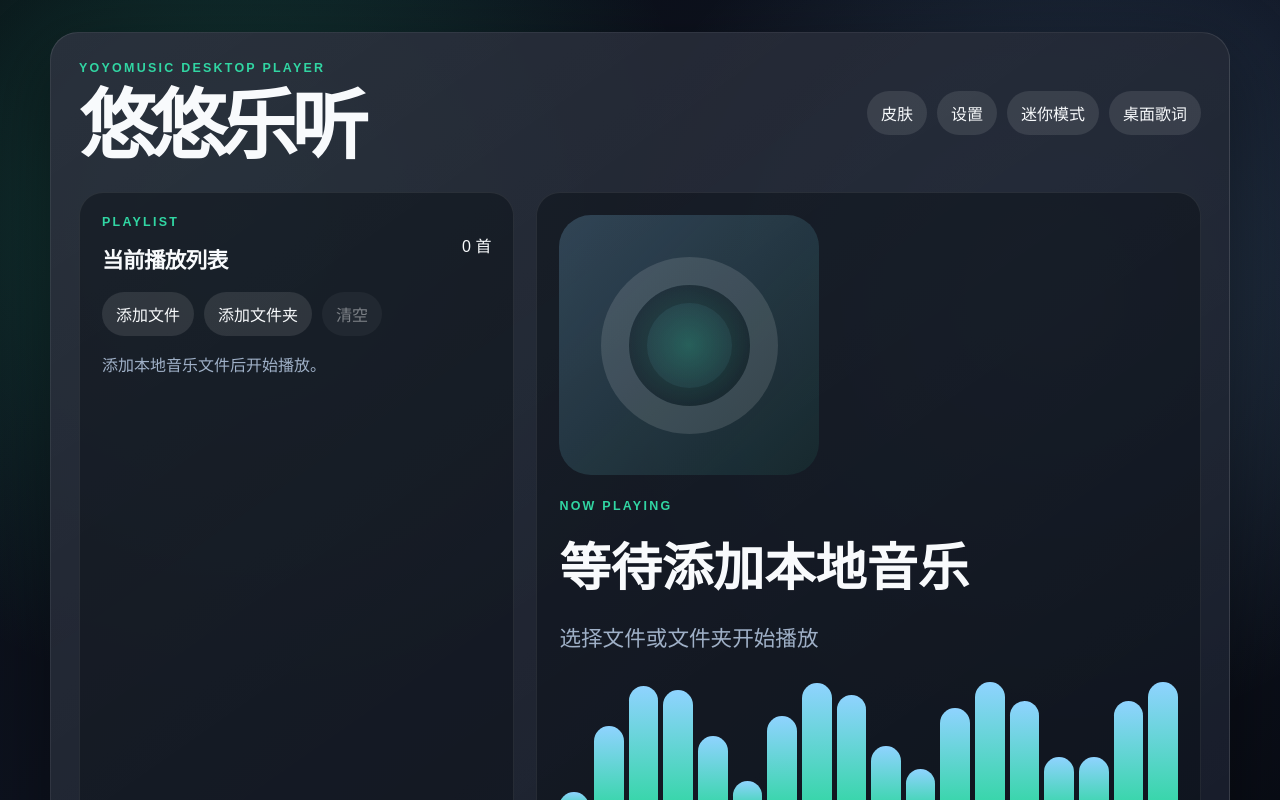
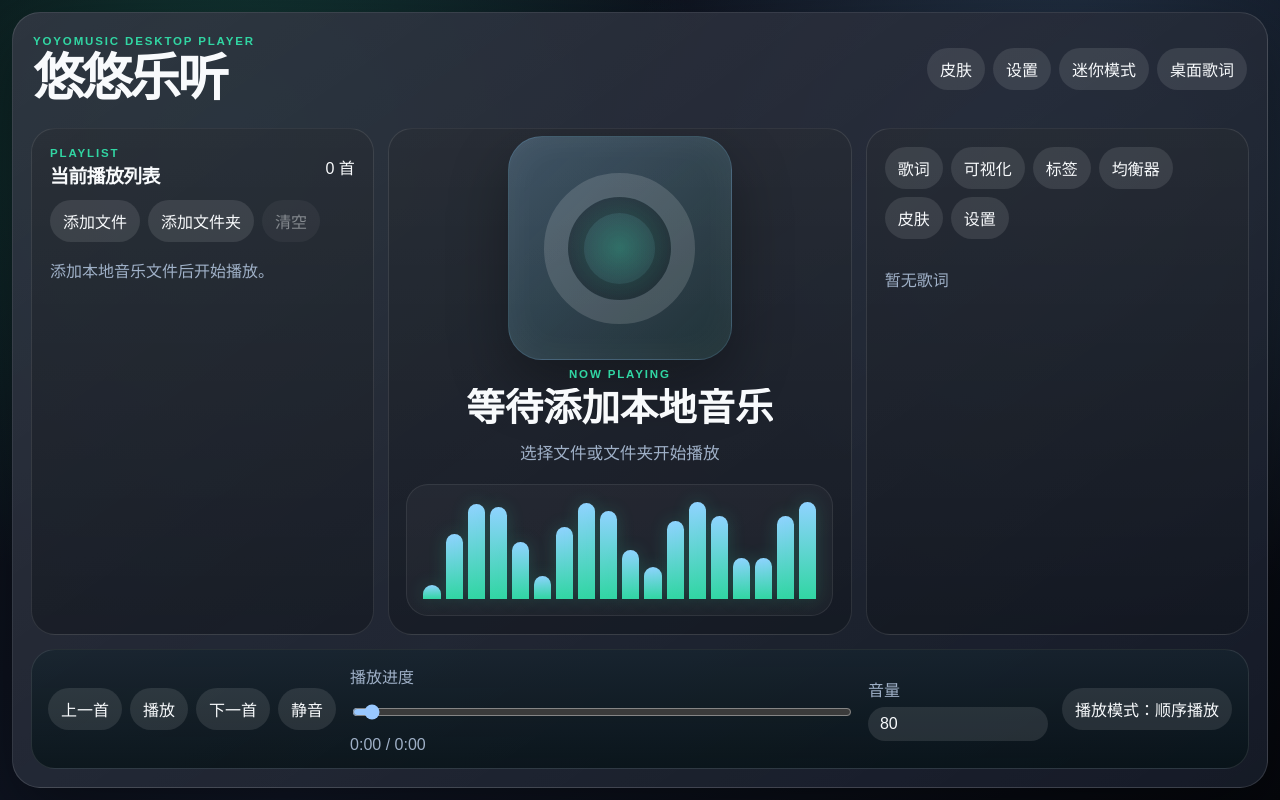
Before and after one commit to ijry/YoYoMusic, a React (Vite) app: page / in a window 1280 px wide. Shown: the top 800 px of the page. Built offline with nearby package versions, Linux system fonts and the light colour scheme.

Commit message:
style: lock main window workbench layout

```diff
--- a/src/styles/app.css
+++ b/src/styles/app.css
@@ -1,11 +1,17 @@
 * {
   box-sizing: border-box;
+}
+
+html,
+body,
+#root {
+  height: 100%;
+  overflow: hidden;
 }
 
 body {
   margin: 0;
   min-width: 320px;
-  min-height: 100vh;
   color: var(--color-text);
   background:
     radial-gradient(circle at 18% 18%, rgba(49, 214, 163, 0.24), transparent 30rem),
@@ -21,21 +27,27 @@ textarea {
 }
 
 .app-shell {
-  min-height: 100vh;
-  display: flex;
-  align-items: center;
-  justify-content: center;
-  padding: 32px;
+  height: 100%;
+  overflow: hidden;
+  display: grid;
+  place-items: center;
+  padding: 12px;
 }
 
 .chrome {
-  width: min(1180px, 100%);
-  min-height: min(760px, calc(100vh - 64px));
-  padding: 28px;
-  border: 1px solid rgba(255, 255, 255, 0.1);
+  width: min(1280px, calc(100vw - 24px));
+  height: calc(100vh - 24px);
+  min-width: 0;
+  min-height: 0;
+  display: grid;
+  grid-template-rows: auto minmax(0, 1fr) auto;
+  gap: 14px;
+  overflow: hidden;
+  padding: 18px;
+  border: 1px solid rgba(255, 255, 255, 0.12);
   border-radius: var(--radius-panel);
   background:
-    linear-gradient(145deg, rgba(255, 255, 255, 0.1), rgba(255, 255, 255, 0.02)),
+    linear-gradient(145deg, rgba(255, 255, 255, 0.12), rgba(255, 255, 255, 0.025)),
     var(--color-surface);
   box-shadow: var(--shadow-panel);
 }
@@ -44,16 +56,16 @@ textarea {
 .panel-heading,
 .transport-row,
 .track-item,
-.workspace,
-.feature-tabs,
-.player-controls {
+.feature-tabs {
   display: flex;
 }
 
 .title-bar {
+  min-height: 60px;
   align-items: center;
   justify-content: space-between;
-  gap: 24px;
+  gap: 18px;
+  padding: 4px 2px 10px;
 }
 
 .title-actions,
@@ -62,72 +74,99 @@ textarea {
 .feature-tabs {
   display: flex;
   flex-wrap: wrap;
-  gap: 10px;
+  gap: 8px;
 }
 
 .eyebrow {
-  margin: 0 0 14px;
+  margin: 0 0 8px;
   color: var(--color-primary);
-  font-size: 0.78rem;
+  font-size: 0.72rem;
   font-weight: 700;
-  letter-spacing: 0.18em;
+  letter-spacing: 0.16em;
   text-transform: uppercase;
 }
 
 h1 {
   margin: 0;
-  font-size: clamp(2.5rem, 6vw, 5rem);
-  line-height: 0.98;
-  letter-spacing: -0.08em;
+  font-size: clamp(2rem, 4vw, 3.2rem);
+  line-height: 0.95;
+  letter-spacing: -0.06em;
 }
 
 h2 {
   margin: 0;
-  font-size: clamp(1.8rem, 4vw, 3.4rem);
+  font-size: clamp(1.5rem, 3vw, 2.55rem);
+  line-height: 1.05;
 }
 
 .subtitle {
-  max-width: 30rem;
-  margin: 20px 0 0;
+  max-width: 28rem;
+  margin: 12px 0 0;
   color: var(--color-muted);
-  font-size: clamp(1.05rem, 2vw, 1.35rem);
-  line-height: 1.7;
+  font-size: clamp(0.96rem, 1.3vw, 1.08rem);
+  line-height: 1.55;
 }
 
 .workspace {
+  min-width: 0;
+  min-height: 0;
   display: grid;
-  grid-template-columns: minmax(280px, 0.95fr) minmax(360px, 1.45fr);
-  gap: 22px;
-  margin: 28px 0;
+  grid-template-columns: minmax(260px, 0.85fr) minmax(320px, 1.15fr) minmax(280px, 0.95fr);
+  gap: 14px;
+  overflow: hidden;
 }
 
 .playlist-panel,
-.now-playing,
-.player-controls {
-  border: 1px solid rgba(255, 255, 255, 0.08);
+.feature-sidebar,
+.now-playing {
+  min-width: 0;
+  min-height: 0;
+  border: 1px solid rgba(255, 255, 255, 0.1);
   border-radius: 24px;
-  background: rgba(4, 8, 15, 0.38);
+  background:
+    linear-gradient(180deg, rgba(255, 255, 255, 0.075), rgba(255, 255, 255, 0.025)),
+    rgba(4, 8, 15, 0.46);
 }
 
-.playlist-panel,
+.playlist-panel {
+  display: grid;
+  grid-template-rows: auto auto minmax(0, 1fr);
+  padding: 18px;
+  overflow: hidden;
+}
+
+.feature-sidebar {
+  display: grid;
+  grid-template-rows: auto minmax(0, 1fr);
+  gap: 12px;
+  padding: 18px;
+  overflow: hidden;
+}
+
 .now-playing {
-  min-height: 420px;
-  padding: 22px;
+  display: grid;
+  grid-template-rows: minmax(150px, 0.85fr) auto minmax(110px, 0.55fr);
+  align-items: center;
+  justify-items: center;
+  gap: 18px;
+  position: relative;
+  overflow: hidden;
+  padding: clamp(16px, 2.2vh, 24px);
 }
 
 .panel-heading {
   align-items: center;
   justify-content: space-between;
-  gap: 16px;
+  gap: 14px;
 }
 
 .panel-heading h2 {
-  font-size: 1.35rem;
+  font-size: 1.18rem;
   letter-spacing: -0.03em;
 }
 
 .playlist-actions {
-  margin: 18px 0 0;
+  margin: 14px 0 0;
 }
 
 .empty-state {
@@ -135,22 +174,29 @@ h2 {
 }
 
 .track-list {
+  min-height: 0;
   display: grid;
-  gap: 12px;
-  padding: 0;
-  margin: 18px 0 0;
+  align-content: start;
+  gap: 10px;
+  overflow: auto;
+  padding: 2px 4px 2px 0;
+  margin: 14px 0 0;
   list-style: none;
+  scrollbar-color: rgba(49, 214, 163, 0.48) rgba(255, 255, 255, 0.06);
 }
 
 .track-item {
   align-items: center;
-  gap: 12px;
-  padding: 12px;
+  gap: 10px;
+  padding: 10px;
+  border: 1px solid rgba(255, 255, 255, 0.06);
   border-radius: 16px;
-  background: rgba(255, 255, 255, 0.05);
+  background: rgba(255, 255, 255, 0.045);
 }
 
 .track-item.is-current {
+  border-color: rgba(49, 214, 163, 0.34);
+  background: linear-gradient(90deg, rgba(49, 214, 163, 0.2), rgba(255, 255, 255, 0.05));
   box-shadow: inset 3px 0 0 var(--color-primary);
 }
 
@@ -173,7 +219,7 @@ h2 {
 .track-main span,
 .track-badges {
   color: var(--color-muted);
-  font-size: 0.86rem;
+  font-size: 0.82rem;
 }
 
 .track-badges {
@@ -181,23 +227,19 @@ h2 {
   gap: 4px;
 }
 
-.now-playing {
-  display: grid;
-  align-content: center;
-  gap: 24px;
-  position: relative;
-  overflow: hidden;
-}
-
 .cover-card {
-  width: min(260px, 60vw);
+  width: clamp(148px, 28vh, 260px);
   aspect-ratio: 1;
   display: grid;
   place-items: center;
-  border-radius: 32px;
+  border: 1px solid rgba(143, 211, 255, 0.18);
+  border-radius: 34px;
   background:
-    radial-gradient(circle, rgba(49, 214, 163, 0.26), transparent 34%),
-    linear-gradient(135deg, rgba(143, 211, 255, 0.22), rgba(49, 214, 163, 0.08));
+    radial-gradient(circle, rgba(49, 214, 163, 0.3), transparent 34%),
+    linear-gradient(135deg, rgba(143, 211, 255, 0.24), rgba(49, 214, 163, 0.08));
+  box-shadow:
+    inset 0 0 40px rgba(255, 255, 255, 0.05),
+    0 24px 60px rgba(0, 0, 0, 0.32);
 }
 
 .cover-card.is-playing .disc-ring {
@@ -207,9 +249,38 @@ h2 {
 .disc-ring {
   width: 68%;
   aspect-ratio: 1;
-  border: 28px solid rgba(255, 255, 255, 0.12);
+  border: clamp(16px, 3vh, 28px) solid rgba(255, 255, 255, 0.14);
   border-radius: 50%;
-  box-shadow: inset 0 0 0 18px rgba(0, 0, 0, 0.18);
+  box-shadow: inset 0 0 0 clamp(10px, 2vh, 18px) rgba(0, 0, 0, 0.2);
+}
+
+.now-playing-copy {
+  max-width: 100%;
+  text-align: center;
+}
+
+.now-playing-copy h2,
+.now-playing-copy .subtitle {
+  overflow: hidden;
+  text-overflow: ellipsis;
+}
+
+.workbench-visualization {
+  width: 100%;
+  min-height: 0;
+  align-self: stretch;
+  display: grid;
+  align-items: end;
+  padding: 16px;
+  border: 1px solid rgba(255, 255, 255, 0.08);
+  border-radius: 22px;
+  background: rgba(255, 255, 255, 0.035);
+}
+
+.feature-content {
+  min-height: 0;
+  overflow: auto;
+  scrollbar-color: rgba(49, 214, 163, 0.48) rgba(255, 255, 255, 0.06);
 }
 
 .lyrics-panel,
@@ -218,10 +289,11 @@ h2 {
 .equalizer-panel,
 .skin-manager,
 .settings-panel {
+  min-height: 100%;
   display: grid;
+  align-content: start;
   gap: 14px;
-  max-height: 260px;
-  overflow: auto;
+  overflow: visible;
   padding: 16px;
   border: 1px solid rgba(255, 255, 255, 0.08);
   border-radius: 20px;
@@ -245,11 +317,17 @@ h2 {
   gap: 5px;
 }
 
+.visualization-preview--hero {
+  height: 100%;
+  min-height: 86px;
+}
+
 .visualization-preview span {
   flex: 1;
   min-width: 4px;
   border-radius: 999px 999px 2px 2px;
   background: linear-gradient(180deg, var(--color-accent), var(--color-primary));
+  box-shadow: 0 0 18px rgba(49, 214, 163, 0.2);
 }
 
 .tag-editor label,
@@ -285,21 +363,31 @@ h2 {
 }
 
 .player-controls {
+  display: flex;
+  grid-row: 3;
+  min-width: 0;
+  min-height: 0;
   align-items: center;
-  gap: 18px;
-  padding: 18px;
+  gap: 14px;
+  overflow: hidden;
+  padding: 14px 16px;
+  border: 1px solid rgba(255, 255, 255, 0.1);
+  border-radius: 24px;
+  background:
+    linear-gradient(180deg, rgba(143, 211, 255, 0.1), rgba(49, 214, 163, 0.035)),
+    rgba(2, 6, 12, 0.68);
 }
 
 .control-field {
   min-width: 180px;
   display: grid;
   flex: 1;
-  gap: 8px;
+  gap: 6px;
   color: var(--color-muted);
 }
 
 .control-field--compact {
-  max-width: 140px;
+  max-width: 128px;
 }
 
 button,
@@ -312,7 +400,11 @@ button {
   color: var(--color-text);
   background: rgba(255, 255, 255, 0.1);
   cursor: pointer;
-  padding: 10px 14px;
+  padding: 9px 13px;
+  transition:
+    background 180ms ease,
+    border-color 180ms ease,
+    color 180ms ease;
 }
 
 button:hover {
@@ -336,8 +428,8 @@ input {
 
 .app-error-banner,
 .error-text {
-  margin: 14px 0;
-  padding: 12px 14px;
+  margin: 0;
+  padding: 10px 12px;
   border: 1px solid rgba(255, 118, 118, 0.35);
   border-radius: 16px;
   color: #ffd6d6;
@@ -398,14 +490,43 @@ input {
   }
 }
 
-@media (max-width: 860px) {
-  .workspace {
-    grid-template-columns: 1fr;
+@media (max-width: 980px) {
+  .chrome {
+    height: calc(100vh - 16px);
+    width: calc(100vw - 16px);
+    padding: 14px;
   }
 
+  .workspace {
+    grid-template-columns: minmax(240px, 0.9fr) minmax(320px, 1.1fr);
+  }
+
+  .feature-sidebar {
+    grid-column: 1 / -1;
+    min-height: 180px;
+  }
+}
+
+@media (max-width: 760px) {
+  .app-shell {
+    padding: 8px;
+  }
+
+  .chrome {
+    width: calc(100vw - 16px);
+    height: calc(100vh - 16px);
+    overflow: hidden;
+  }
+
+  .title-bar,
   .player-controls {
     align-items: stretch;
     flex-direction: column;
+  }
+
+  .workspace {
+    grid-template-columns: 1fr;
+    overflow: auto;
   }
 }
 
```
Also changed, not shown: 1 other file (tests, documents, lock files or other folders).
